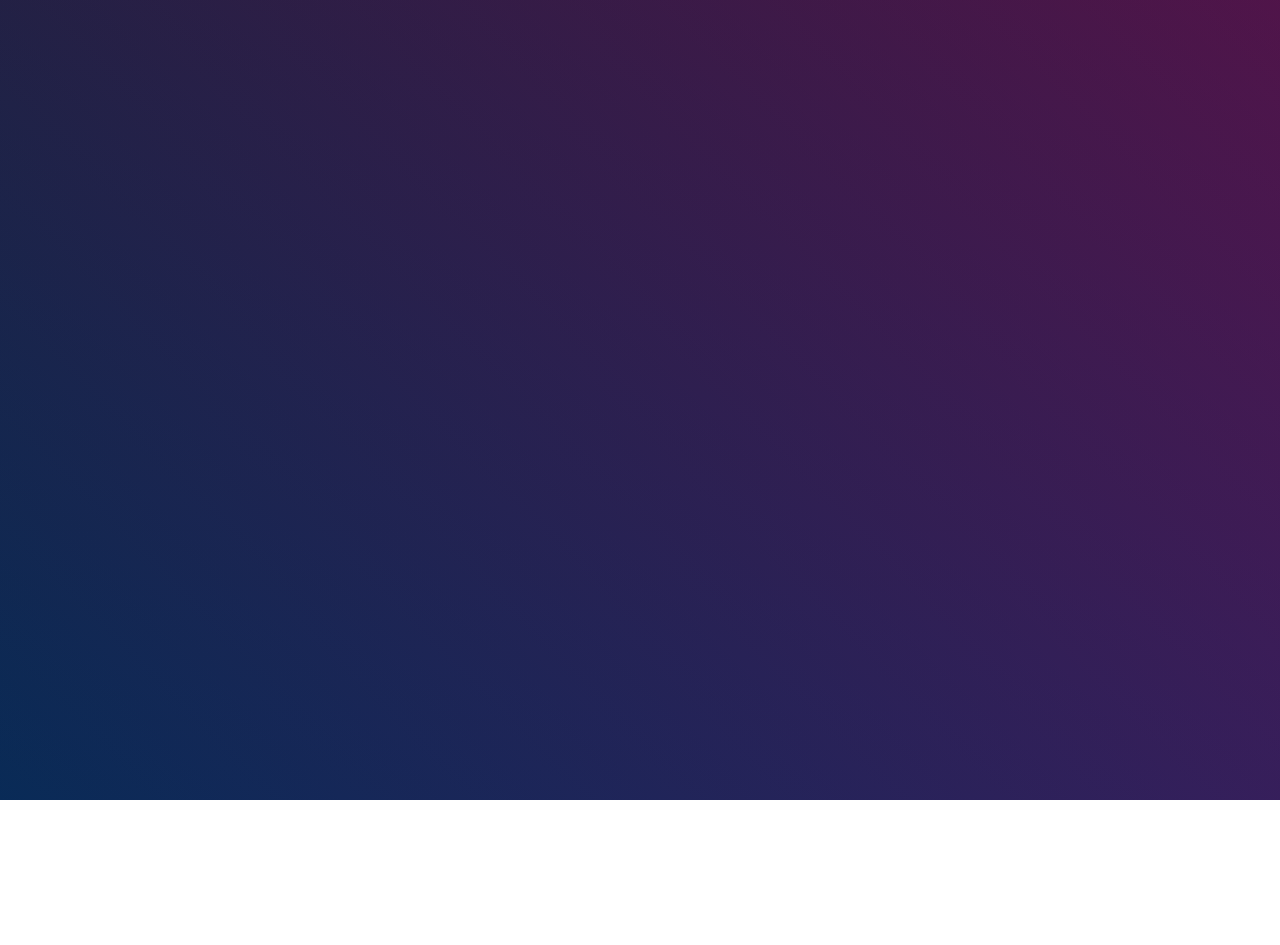
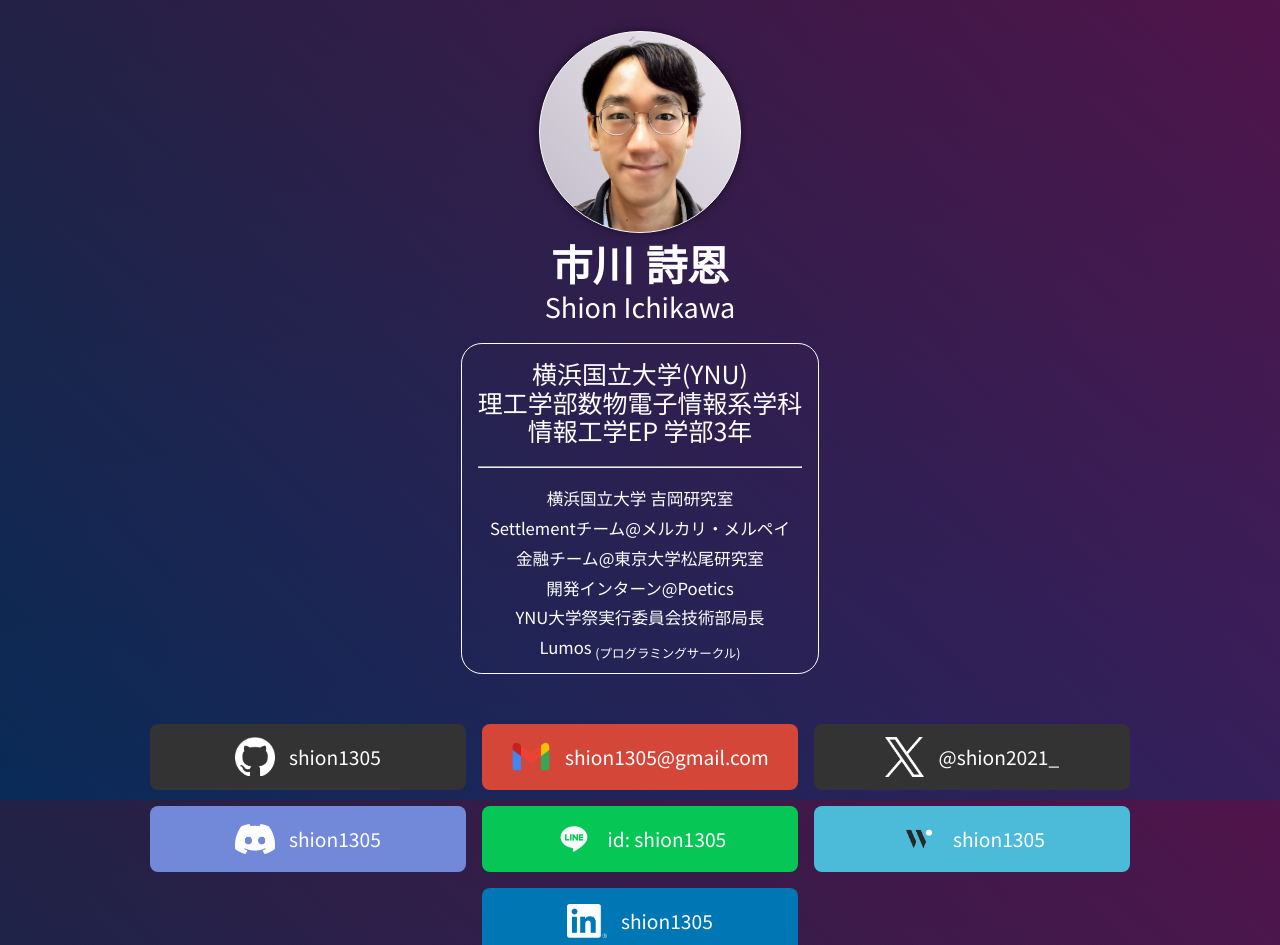
Before and after one commit to Shion1305/shion-project-business-card-frontend, a Nuxt app: page /i/1 in a window 1280 px wide. Shown: the top 945 px of the page. Before the commit the page ends 800 px from the top, so only its background shows below. Built offline with nearby package versions, Linux system fonts and the light colour scheme; a web font is replaced by a local one.

Commit message:
✨ (page)index,i/[id]/index

```diff
--- /dev/null
+++ b/pages/i/[id]/index.vue
@@ -0,0 +1,34 @@
+<script lang="ts" setup></script>
+
+<template>
+  <div class="page-root">
+    <Profile />
+    <div class="sns-area">
+      <SNSItem snsType="github" />
+      <SNSItem snsType="gmail" />
+      <SNSItem snsType="x" />
+      <SNSItem snsType="discord" />
+      <SNSItem snsType="line" />
+      <SNSItem snsType="wantedly" />
+      <SNSItem snsType="linkedin" />
+    </div>
+  </div>
+</template>
+
+<style scoped>
+.page-root {
+  display: flex;
+  flex-direction: column;
+}
+
+.sns-area {
+  display: flex;
+  flex-wrap: wrap;
+  justify-content: center;
+}
+
+.sns-item {
+  width: 300px;
+  height: 50px;
+}
+</style>
--- /dev/null
+++ b/pages/index.vue
@@ -0,0 +1,34 @@
+<script lang="ts" setup></script>
+
+<template>
+  <div class="page-root">
+    <Profile />
+    <div class="sns-area">
+      <SNSItem snsType="github" />
+      <SNSItem snsType="gmail" />
+      <SNSItem snsType="x" />
+      <SNSItem snsType="discord" />
+      <SNSItem snsType="line" />
+      <SNSItem snsType="wantedly" />
+      <SNSItem snsType="linkedin" />
+    </div>
+  </div>
+</template>
+
+<style scoped>
+.page-root {
+  display: flex;
+  flex-direction: column;
+}
+
+.sns-area {
+  display: flex;
+  flex-wrap: wrap;
+  justify-content: center;
+}
+
+.sns-item {
+  width: 300px;
+  height: 50px;
+}
+</style>
```
